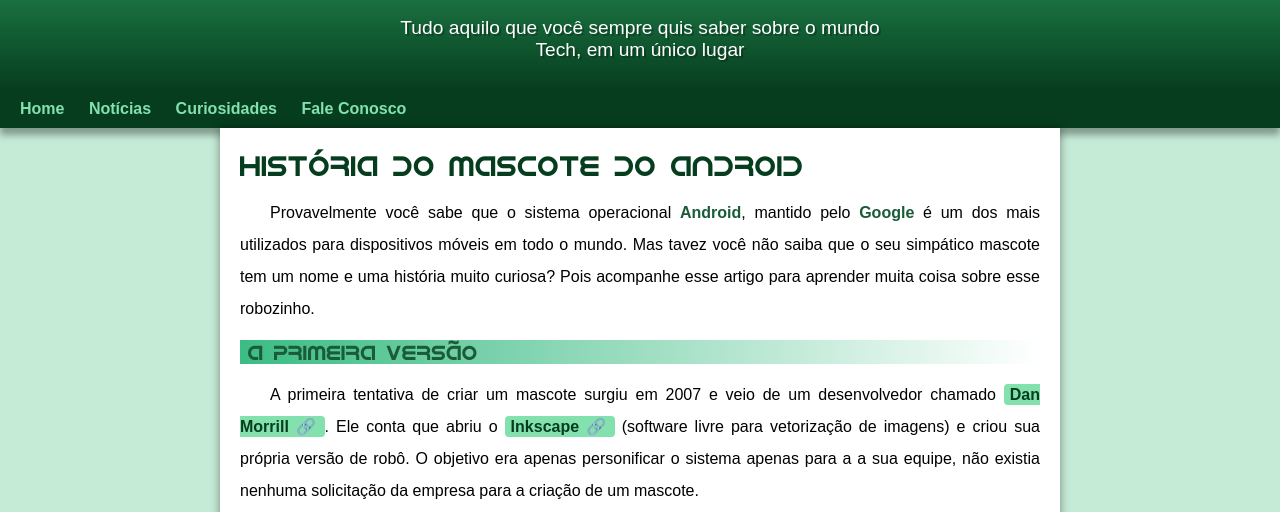
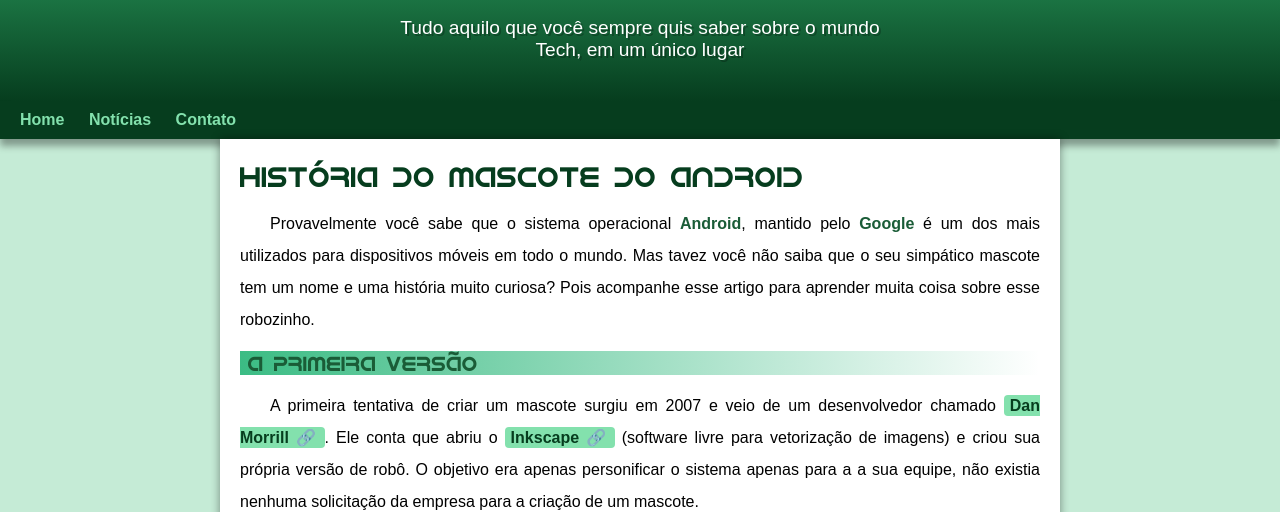
Before and after one commit to mauricioaragao/projeto-android, a plain HTML site: page index.html in a window 1280 px wide. Shown: the part 100-612 px from the top of the page. Drawn offline with Linux system fonts and the light colour scheme; a web font is replaced by a local one.

Commit message:
Problema de padding corrigido no header.

```diff
--- a/android.css
+++ b/android.css
@@ -59,7 +59,7 @@ header > p {
     padding-left: 10px;
     padding-right: 10px;
     margin: auto;
-    margin-bottom: 30px;
+    padding-bottom: 40px;
     text-shadow: 2px 2px 0px rgba(0, 0, 0, 0.26);
 }
 nav {
--- a/index.html
+++ b/index.html
@@ -17,8 +17,8 @@
     <nav>
         <a href="#">Home</a>
         <a href="#">Notícias</a>
-        <a href="#">Curiosidades</a>
-        <a href="#">Fale Conosco</a>
+        <!-- <a href="#">Curiosidades</a> -->
+        <a href="#">Contato</a>
     </nav>
 
     <main>
```
